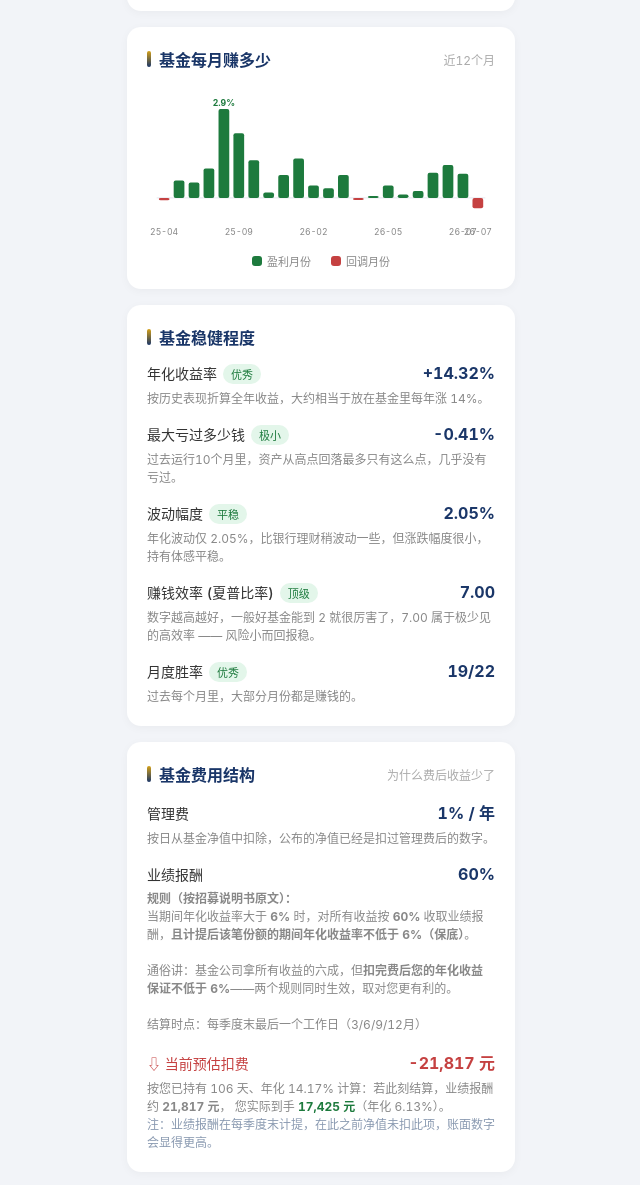
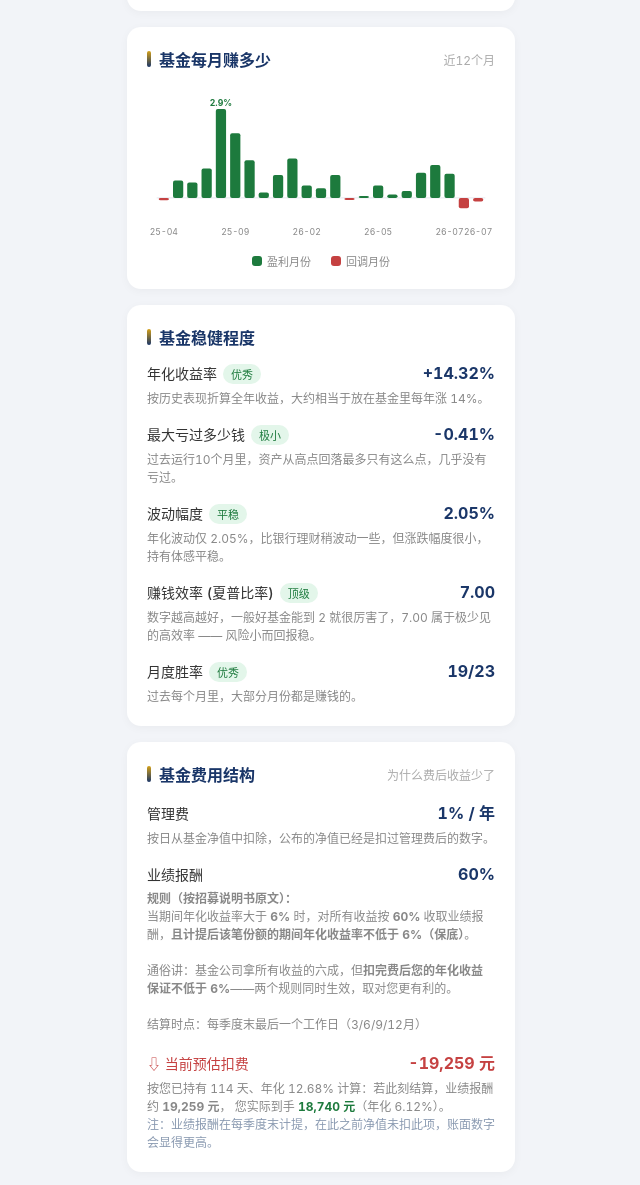
Before and after one commit to redclawcecilia-tech/family, a plain HTML site: page index.html in a window 1280 px wide. Shown: the part 1032-2217 px from the top of the page, without its empty margins (319-959 px from the left). Drawn offline with Linux system fonts and the light colour scheme.

Commit message:
净值自动更新 2026-07-23 NAV=1.3358

```diff
--- a/index.html
+++ b/index.html
@@ -41,6 +41,7 @@ const CONFIG = {
 
 
 
+
     { date: "2026-03-31", nav: 1.2869 },
     { date: "2026-04-22", nav: 1.2966 },   // 自 Gmail 邮件自动读取
     { date: "2026-04-23", nav: 1.2961 },
@@ -51,7 +52,9 @@ const CONFIG = {
     { date: "2026-05-28", nav: 1.3172 },
     { date: "2026-07-02", nav: 1.3314 },
     { date: "2026-07-09", nav: 1.342 },
-    { date: "2026-07-15", nav: 1.3374 }
+    { date: "2026-07-15", nav: 1.3374 },
+    { date: "2026-07-23", nav: 1.3358 }
+
 
 
 
@@ -64,6 +67,7 @@ const CONFIG = {
 
   // 【琰知一号基金历史净值】（来自招商 PPT，展示给父母建立信心）
   fundHistory: [
+
 
 
 
@@ -94,7 +98,9 @@ const CONFIG = {
     { date: "2026-05-28", nav: 1.3172 },
     { date: "2026-07-02", nav: 1.3314 },
     { date: "2026-07-09", nav: 1.342 },
-    { date: "2026-07-15", nav: 1.3374 }
+    { date: "2026-07-15", nav: 1.3374 },
+    { date: "2026-07-23", nav: 1.3358 }
+
 
 
 
```
